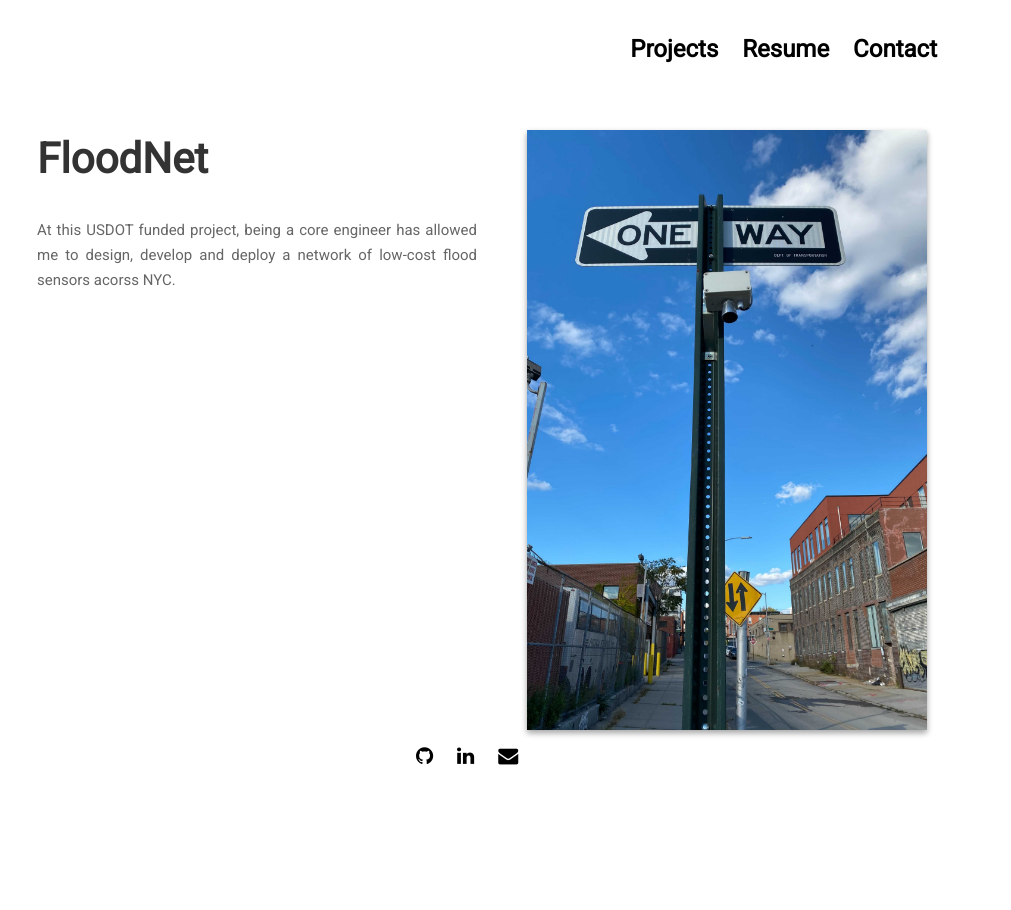
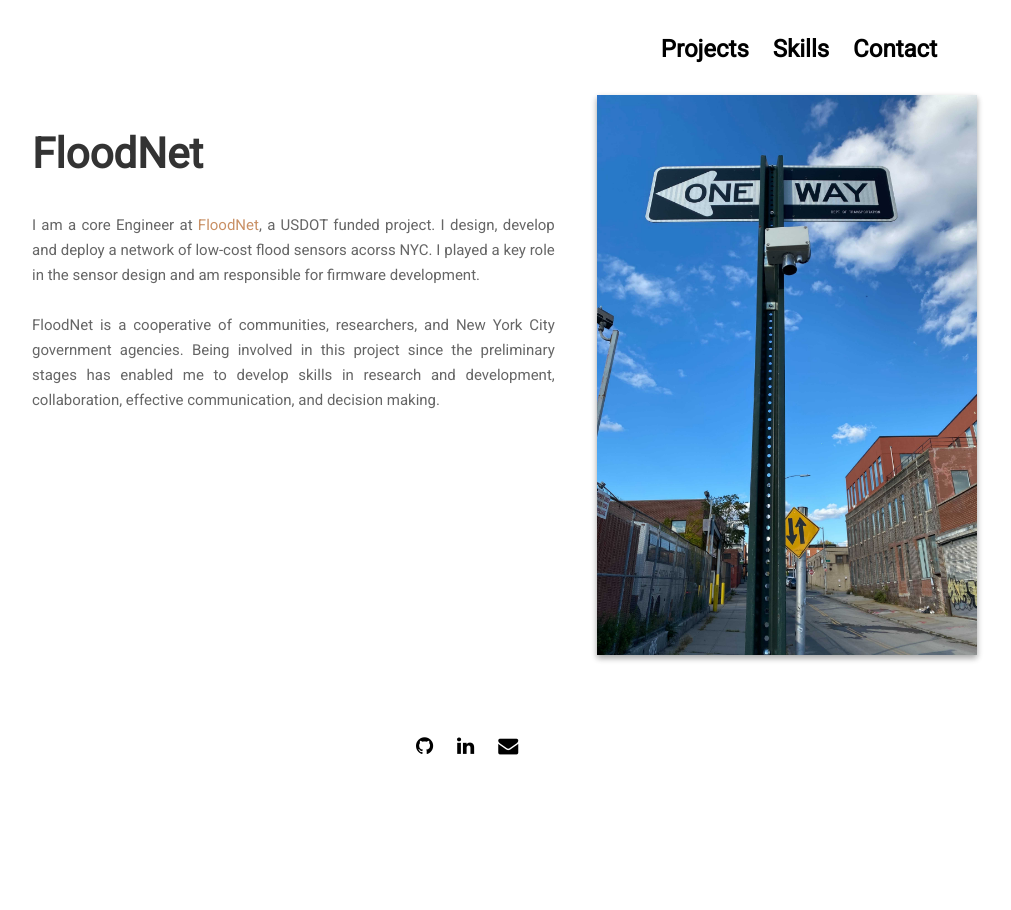
Before and after one commit to Praneethsvch/praneethsvch.github.io, a Jekyll site: the page built from index.md, in a window 1280 px wide. Shown: the whole page, without its empty margins (173-1184 px from the left). Built offline with Jekyll 4.4.1, drawn with Linux system fonts in a browser that asks for light colours; nearby versions of some CDN libraries.

Commit message:
restructured page layout, added text-container and some text updates

```diff
--- a/_data/settings.yml
+++ b/_data/settings.yml
@@ -3,7 +3,7 @@
 
 menu:
 - {name: 'Projects',   url: ''}
-- {name: 'Resume', url: 'resume'}
+- {name: 'Skills', url: 'skills'}
 - {name: 'Contact',  url: 'contact'}
 
 #-------------------------------
--- a/_includes/projects.html
+++ b/_includes/projects.html
@@ -4,36 +4,46 @@
         <style>
             .flex-container {
                 display: flex;
-                justify-content: space-around;
-                background-color: white;
+                justify-content: space-between;
             }
 
             .flex-container > div {
                 background-color: white;
-                width: 800px;
+                width: 1000px;
                 height: 600px;
-                margin: 10px;
+                margin: 5px;
                 text-align: justify;
                 line-height: 25px;
                 font-size: 15px;
             }
 
-            div.project-container {
-              width: 400px;
-              height: 500px;
+            .flex-container .text-container {
+                width: 140%;
             }
 
-            div.project-unit {
-              width: 400px;
-              height: 500px;
+
+            div.project-container {
+              width: 365px;
+              height: 560px;
+              /*margin: 5px;*/
+              float: right;
+            }
+
+            div.text-container{
+                width: 800px;
             }
         </style>
     </head>
     <body>
         <div class="flex-container">
-            <div>
+            <div class="text-container">
                     <h2>FloodNet</h2>
-                    <p>At this USDOT funded project, being a core engineer has allowed me to design, develop and deploy a network of low-cost flood sensors acorss NYC. </p>
+                    <p>
+                        I am a core Engineer at <a href="https://www.floodnet.nyc">FloodNet</a>, a USDOT funded project. I design, develop and deploy a network of low-cost flood sensors acorss NYC. I played a key role in the sensor design and am responsible for firmware development.
+                        <br/>
+                        <br/>
+                        FloodNet is a cooperative of communities, researchers, and New York City government agencies. Being involved in this project since the preliminary stages has enabled me to develop skills in research and development, collaboration, effective communication, and decision making.
+                    </p>
               </div>
             <div>
                 <div class="project-container">
--- a/_sass/3-sections/_image.sass
+++ b/_sass/3-sections/_image.sass
@@ -1,7 +1,7 @@
 .image-container
   position: relative
   width: 100%
-  margin-bottom: 20px
+  margin-bottom: 0px
   &:hover .overlay
     opacity: 1
   .image
--- a/_sass/3-sections/_projects.sass
+++ b/_sass/3-sections/_projects.sass
@@ -1,14 +1,14 @@
 .project-container
-  max-width: 1200px
+  max-width: 1000px
   margin: 0px auto 0px
-  padding: 30px
+  padding: 0px
   +clearfix
   .project-unit
     box-shadow: 0 3px 6px rgba(0,0,0,0.16), 0 3px 6px rgba(0,0,0,0.23)
     cursor: pointer
     display: block
-    width: 400px
-    height: 600px
+    width: 380px
+    height: 560px
     margin: 0px auto 30px
     position: relative
     overflow: hidden
```
Also changed, not shown: pages/contact.md (+1 -1 lines), pages/resume.md (deleted, +0 -7 lines), pages/skills.md (added, +30 -0 lines), 2 other files.
